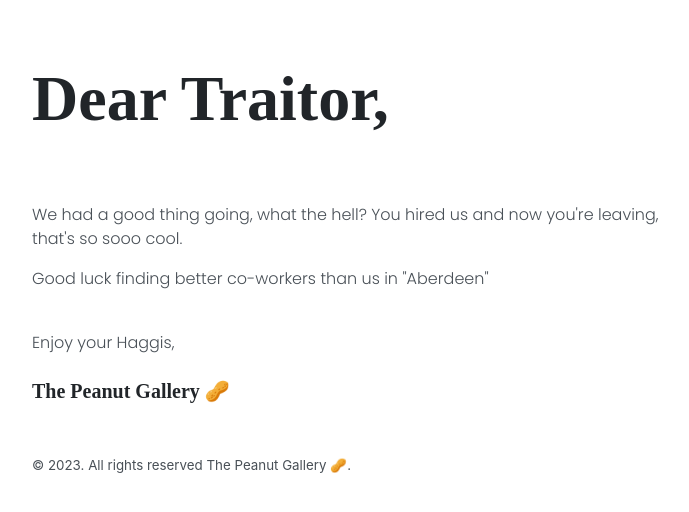
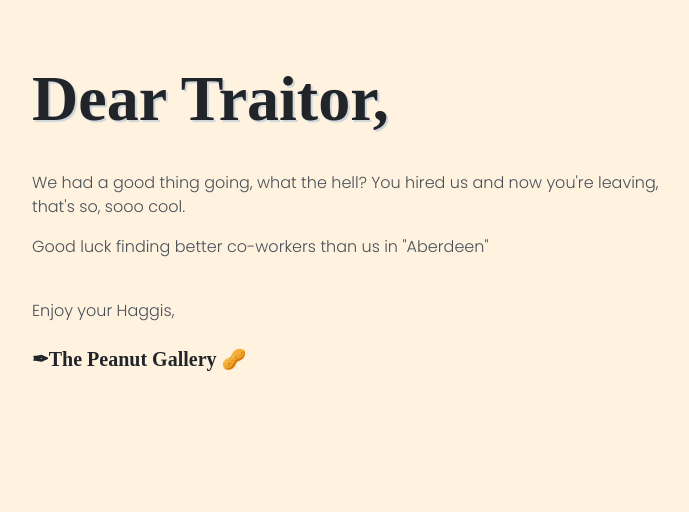
Before and after one commit to P-Brower/goodbye, a Jekyll site: the page built from index.html, in a window 1280 px wide. Shown: the top 512 px of the page, without its empty margins (272-961 px from the left). Built offline with Jekyll 4.4.1, drawn with Linux system fonts in a browser that asks for light colours; some web fonts are replaced; the list of posts is cut into pages by our own code.

Commit message:
style changes

```diff
--- a/_config.yml
+++ b/_config.yml
@@ -1,6 +1,6 @@
 # Setup
-title: "Dear Traitor,"
-tagline: Enjoy Your Haggis
+title: Enjoy Your Haggis
+tagline: "So Long, and Thanks for All the Fish"
 url: https://www.dannysleaving.us
 paginate: 1
 baseurl: ""
--- a/_layouts/default.html
+++ b/_layouts/default.html
@@ -18,7 +18,7 @@
 
       <footer class="footer">
         <small>
-          &copy; <time datetime="{{ site.time | date_to_xmlschema }}">{{ site.time | date: '%Y' }}</time>. All rights reserved {{site.author.name}}.
+
         </small>
       </footer>
     </div>
--- a/_sass/_masthead.scss
+++ b/_sass/_masthead.scss
@@ -5,7 +5,7 @@
 .masthead {
   padding-top: var(--spacer);
   padding-bottom: var(--spacer);
-  margin-bottom: var(--spacer-3);
+  margin-bottom: var(--spacer);
 }
 
 .masthead-title {
@@ -14,6 +14,7 @@
   a {
     color: inherit;
     text-decoration: none;
+    text-shadow: 2px 2px 1px var(--gray-400);
   }
 
   small {
--- a/_sass/_variables.scss
+++ b/_sass/_variables.scss
@@ -21,6 +21,7 @@
   --green: #40c057;
   --yellow: #fab005;
   --orange: #fd7e14;
+  --beige: #fff3e0;
 
   --blue-300: #74c0fc;
   --blue-400: #4dabf7;
@@ -30,7 +31,7 @@
   --body-font-size: 16px;
   --body-line-height: 1.5;
   --body-color: var(--gray-700);
-  --body-bg: #fff;
+  --body-bg: var(--beige);
 
   --link-color: var(--blue);
   --link-hover-color: #1c7ed6;
--- a/index.html
+++ b/index.html
@@ -5,9 +5,9 @@ title: Home
 
 <div class>
 <p>We had a good thing going, what the hell?
-You hired us and now you're leaving, that's so sooo cool.</p>
+You hired us and now you're leaving, that's so, sooo cool.</p>
 <p>Good luck finding better co-workers than us in "Aberdeen"</p>
 <br>
 <p>Enjoy your Haggis,</p>
-<h3>{{site.author.name}}</h3>
+<h3>&#10002;{{site.author.name}}</h3>
 </div>
```
Also changed, not shown: other parts of _layouts/default.html (+1 -1 lines), README.md, assets/android-chrome-192x192.png, assets/android-chrome-512x512.png, assets/apple-touch-icon-precomposed.png (deleted), assets/apple-touch-icon.png, assets/favicon-16x16.png, assets/favicon-32x32.png, assets/favicon.ico.
